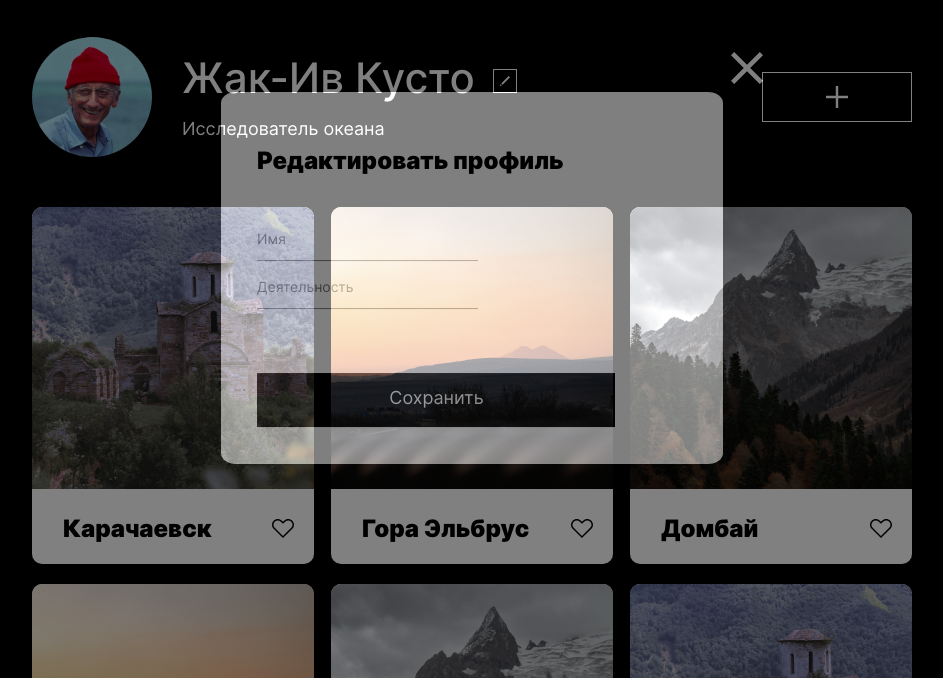
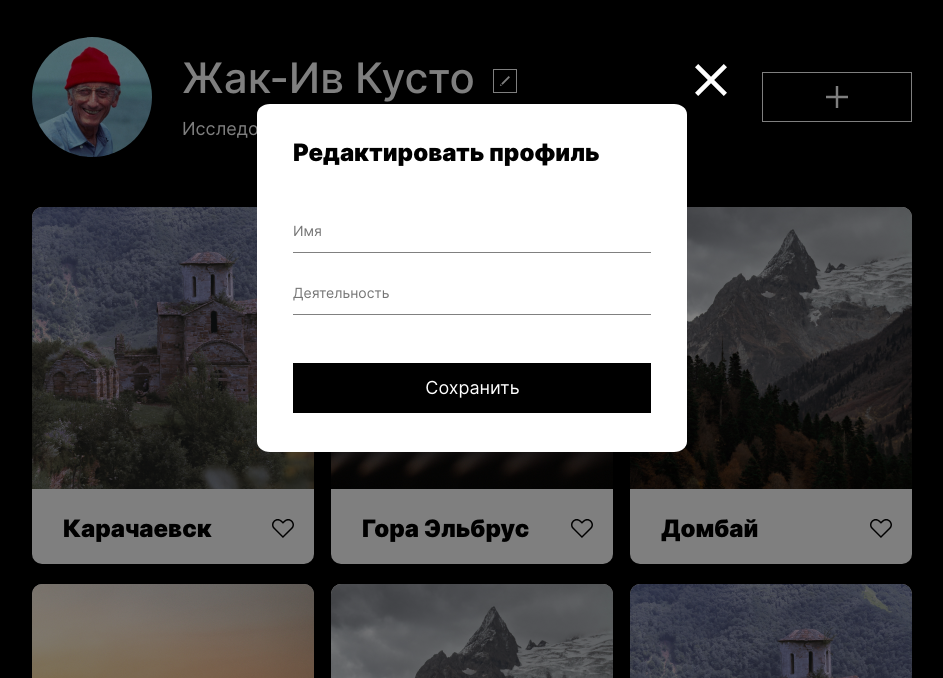
Before and after one commit to MihailB12109/mesto, a plain HTML site: page index.html in a window 1280 px wide. Both pictures are taken after a click on the button 672 px from the left and 203 px from the top of the page. Shown: the part 122-800 px from the top of the page, without its empty margins (168-1111 px from the left). Drawn offline with Linux system fonts and the light colour scheme.

Commit message:
feature/opacity

```diff
--- a/blocks/popup/__button/popup__button.css
+++ b/blocks/popup/__button/popup__button.css
@@ -1,5 +1,6 @@
 .popup__button {
     width: 358px;
+    height: 50px;
     background-color: #000000;
     color: white;
     cursor: pointer;
--- a/blocks/popup/__container/popup__container.css
+++ b/blocks/popup/__container/popup__container.css
@@ -3,9 +3,9 @@
     top: 50%;
     left: 50%;
     transform: translate(-50%, -50%);
-    width: 430px;
+    width: 358px;
+    height: 277px;
     padding:34px 36px 37px 36px;
     border-radius: 3%;
     background-color: #fff;
-    z-index: 2;
   }
--- a/blocks/popup/__input/popup__input.css
+++ b/blocks/popup/__input/popup__input.css
@@ -1,7 +1,7 @@
 .popup__input {
     margin: 0;
     padding:0;
-    max-width: inherit;
+    width: inherit;
     border: none;
     border-bottom: 1px solid gray;
     font-size: 14px;
@@ -11,6 +11,6 @@
     padding-bottom: 13px;
 }
 
-.popup__input:first-child(1){
+.popup__input:first-of-type{
     margin-bottom: 30px;
 }
--- a/blocks/popup/__title/popup__title.css
+++ b/blocks/popup/__title/popup__title.css
@@ -1,4 +1,5 @@
 .popup__title{
+    margin: 0;
     width: inherit;
 font-size: 24px;
 font-weight: 900;
--- a/blocks/popup/popup.css
+++ b/blocks/popup/popup.css
@@ -1,10 +1,8 @@
 .popup {
-    background: #000;
+    background-color: rgba(0, 0, 0, 0.5);
     height: 100%;
-    opacity: 0.5;
     position: fixed;
     width: 100%;
-    z-index: 1;
     top: 0;
     left: 0;
   }
--- a/index.html
+++ b/index.html
@@ -18,8 +18,8 @@
             <div id="popup" class="popup popup_opened">
                 <div id="popup__container" class="popup__container">
                 <h2 class="popup__title">Редактировать профиль</h2>
-                <p><input type="text" class="popup__input" name="userName" placeholder="Имя"/></p>
-                <p><input type="text" class="popup__input" name="userData" placeholder="Деятельность"/></p>
+                <input type="text" class="popup__input" name="userName" placeholder="Имя"/>
+                <input type="text" class="popup__input" name="userData" placeholder="Деятельность"/>
                 <button class="popup__button"> Сохранить </button>
                 <i class="popup__close-icon" src="./images/Close-Icon.svg" onclick="closePopup()"></i>
               </div>
```
